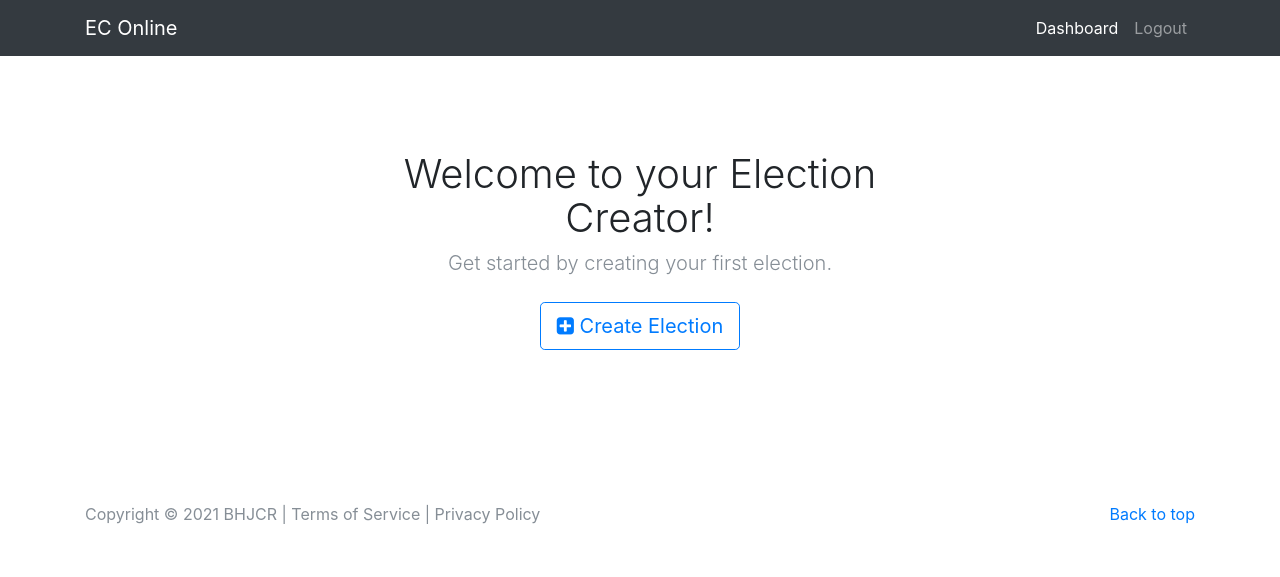
After one commit to heyWest/econline, a Flask app: template econline/templates/admin-landing.html in a window 1280 px wide. The commit adds this page. Shown: the top 577 px of the page. Run offline with Flask 2, Linux system fonts and the light colour scheme; the template is opened without the code that fills it, so the values that code supplies are empty; some libraries are stand-ins or nearby versions.

Commit message:
Super admin page functional. Admin Landing in Progresss

```diff
--- a/econline/__init__.py
+++ b/econline/__init__.py
@@ -1,7 +1,7 @@
 from flask import Flask
 from flask_sqlalchemy import SQLAlchemy
 from flask_login import LoginManager
-
+from flask_bcrypt import Bcrypt
 import os
 
 
@@ -17,7 +17,7 @@ db = SQLAlchemy(app)
 login_manager = LoginManager(app)
 login_manager.login_view = 'admin_login'
 login_manager.login_message_category = 'info'
-
+bcrypt = Bcrypt(app)
 
 
 
--- /dev/null
+++ b/econline/static/css/admin-landing.css
@@ -0,0 +1,41 @@
+:root {
+  --jumbotron-padding-y: 3rem;
+}
+
+.jumbotron {
+  padding-top: var(--jumbotron-padding-y);
+  padding-bottom: var(--jumbotron-padding-y);
+  margin-bottom: 0;
+  background-color: #fff;
+  height: 100%!important;
+}
+@media (min-width: 768px) {
+  .jumbotron {
+    padding-top: calc(var(--jumbotron-padding-y) * 2);
+    padding-bottom: calc(var(--jumbotron-padding-y) * 2);
+  }
+}
+
+.jumbotron p:last-child {
+  margin-bottom: 0;
+}
+
+.jumbotron-heading {
+  font-weight: 300;
+}
+
+.jumbotron .container {
+  max-width: 40rem;
+}
+
+
+footer {
+  padding-top: 3rem;
+  padding-bottom: 3rem;
+}
+
+footer p {
+  margin-bottom: .25rem;
+}
+
+.box-shadow { box-shadow: 0 .25rem .75rem rgba(0, 0, 0, .05); }
--- /dev/null
+++ b/econline/templates/admin-landing.html
@@ -0,0 +1,141 @@
+<!DOCTYPE html>
+<html lang="en">
+
+<head>
+    {% if title %}
+    <title>{{title}} | BHJCR Online</title>
+    {% else %}
+    <title>BHJCR Online</title>
+    {% endif %}
+    <meta charset="UTF-8">
+    <meta name="viewport" content="width=device-width, initial-scale=1">
+    <!--===============================================================================================-->
+    <link rel="icon" type="image/x-icon" href="{{url_for('static', filename='assets/img/favicon.ico')}}" />
+    <!--===============================================================================================-->
+    <link rel="stylesheet" type="text/css" href="{{url_for('static', filename='vendor/bootstrap/css/bootstrap.min.css')}}">
+    <!--===============================================================================================-->
+    <link rel="stylesheet" type="text/css" href="{{url_for('static', filename='fonts/font-awesome-4.7.0/css/font-awesome.min.css')}}">
+    <!--===============================================================================================-->
+    <link rel="stylesheet" type="text/css" href="{{url_for('static', filename='css/admin-landing.css')}}">
+    <!--===============================================================================================-->
+</head>
+
+<body>
+
+    <nav class="navbar navbar-expand-lg navbar-dark bg-dark">
+        <div class="container">
+            <a class="navbar-brand" href="#">EC Online</a>
+            <button class="navbar-toggler" type="button" data-toggle="collapse" data-target="#navbarsExample07" aria-controls="navbarsExample07" aria-expanded="false" aria-label="Toggle navigation">
+                <span class="navbar-toggler-icon"></span>
+            </button>
+
+            <div class="collapse navbar-collapse" id="navbarsExample07">
+                <ul class="navbar-nav ml-auto">
+                    <li class="nav-item active">
+                        <a class="nav-link" href="#">Dashboard <span class="sr-only">(current)</span></a>
+                    </li>
+                    <li class="nav-item">
+                        <a class="nav-link" href="{{url_for('admin.admin_logout')}}">Logout</a>
+                    </li>
+                    <!--
+                    <li class="nav-item">
+                        <a class="nav-link disabled" href="#">Disabled</a>
+                    </li>
+                    <li class="nav-item dropdown">
+                        <a class="nav-link dropdown-toggle" href="http://example.com" id="dropdown07" data-toggle="dropdown" aria-haspopup="true" aria-expanded="false">Dropdown</a>
+                        <div class="dropdown-menu" aria-labelledby="dropdown07">
+                            <a class="dropdown-item" href="#">Action</a>
+                            <a class="dropdown-item" href="#">Another action</a>
+                            <a class="dropdown-item" href="#">Something else here</a>
+                        </div>
+                    </li>
+-->
+                </ul>
+            </div>
+        </div>
+    </nav>
+
+    <main role="main">
+        <div class="container-full-bg">
+            <section class="jumbotron text-center">
+                <div class="container">
+                    <h1 class="jumbotron-heading">Welcome to your Election Creator!</h1>
+                    <p class="lead text-muted">Get started by creating your first election.</p>
+                    <p>
+                        <!--animate button later -->
+                        <a href="#" class="btn btn-outline-primary btn-lg my-2" aria-pressed="true" role="button" data-toggle="modal" data-target="#createElectionModal"><i class="fa fa-plus-square"></i> Create Election</a>
+                    </p>
+                </div>
+            </section>
+        </div>
+
+        <!-- Modal -->
+        <div class="modal fade" id="createElectionModal" tabindex="-1" role="dialog" aria-labelledby="createElectionModalLabel" aria-hidden="true">
+            <div class="modal-dialog" role="document">
+                <div class="modal-content">
+                    <div class="modal-header">
+                        <h3 class="modal-title text-center" id="createElectionModalLabel">Create New Election</h3>
+                        <button type="button" class="close ml-auto" data-dismiss="modal" aria-label="Close">
+                            <span aria-hidden="true">&times;</span>
+                        </button>
+                    </div>
+                    <div class="modal-body">
+
+                        <form>
+                            <div class="form-row">
+                                <div class="form-group col-12">
+                                    <label for="formGroupExampleInput">Election Name</label>
+                                    <input type="text" class="form-control" id="formGroupExampleInput" placeholder="Enter the name of the election">
+                                </div>
+                                <div class="form-group col-12 col-md-6">
+                                    <label for="formGroupExampleInput2">Start Date</label>
+                                    <input type="text" class="form-control" id="formGroupExampleInput2" placeholder="Another input">
+                                </div>
+                                <div class="form-group col-12 col-md-6">
+                                    <label for="formGroupExampleInput2">End Date</label>
+                                    <input type="text" class="form-control" id="formGroupExampleInput2" placeholder="Another input">
+                                </div>
+                            </div>
+                        </form>
+
+
+                    </div>
+                    <div class="modal-footer">
+                        <button type="button" class="btn btn-secondary mr-auto" data-dismiss="modal">Close</button>
+                        <button type="button" class="btn btn-primary">Create Election</button>
+                    </div>
+                </div>
+            </div>
+        </div>
+    </main>
+
+
+
+
+    <footer class="text-muted">
+        <div class="container">
+            <p class="float-right">
+                <a href="#">Back to top</a>
+            </p>
+            <p>Copyright © 2021 BHJCR | Terms of Service | Privacy Policy</p>
+        </div>
+    </footer>
+
+    <!--===============================================================================================-->
+    <script src="{{url_for('static', filename='vendor/jquery/jquery-3.2.1.min.js')}}"></script>
+    <!--===============================================================================================-->
+    <script src="{{url_for('static', filename='vendor/bootstrap/js/popper.js')}}"></script>
+    <script src="{{url_for('static', filename='vendor/bootstrap/js/bootstrap.min.js')}}"></script>
+    <!--===============================================================================================-->
+
+    <script>
+        // letting the flashed messages disappear
+        setTimeout(function() {
+            $('.alert').fadeOut('fast');
+        }, 4000);
+
+    </script>
+
+</body>
+
+</html>
```
Also changed, not shown: econline/admin/routes.py (+49 -7 lines), econline/forms.py (+10 -0 lines), econline/templates/admin-login.html (+18 -4 lines), econline/templates/create-admin.html (added, +81 -0 lines), econline/templates/layout.html (+9 -0 lines).
